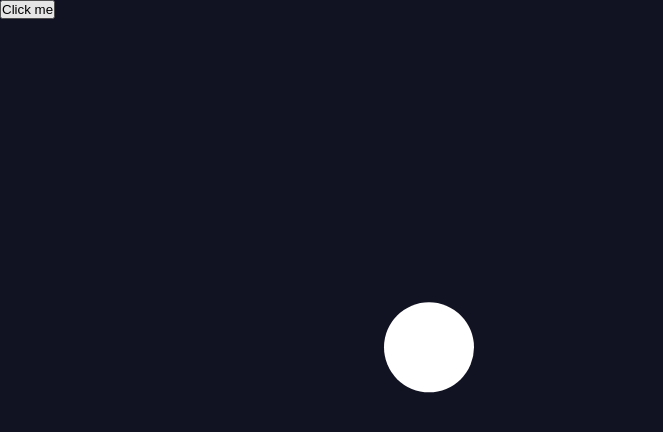
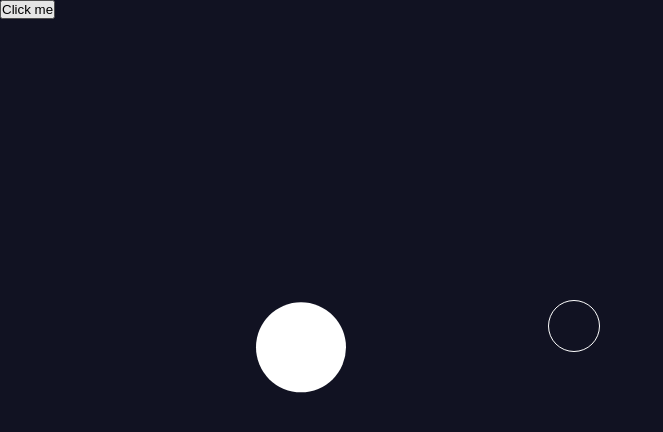
Before and after one commit to mohanamisra/nutopia, a React (Vite) app in the folder PitchyBird/: page / in a window 1280 px wide. Shown: the top 432 px of the page, without its empty margins (0-663 px from the left). Built offline with nearby package versions, Linux system fonts and the light colour scheme.

Commit message:
Resolving spacing issues

```diff
--- a/PitchyBird/src/App.jsx
+++ b/PitchyBird/src/App.jsx
@@ -83,6 +83,7 @@ function App() {
         <div className="app-container">
             {/*<Pipe innerRef = {pipeRef} gapPosition="300px" size="150px" pipePosition = {pipePos.current}/>*/}
             <Bird innerRef = {birdRef} position={birdPos.current} size="90px" />
+            <Seed position="200px" size = "50px"/>
             <button onClick={handleClick}>Click me</button>
         </div>
     )
--- a/PitchyBird/src/components/Bird.jsx
+++ b/PitchyBird/src/components/Bird.jsx
@@ -4,7 +4,7 @@ const Bird = ({innerRef, size, position}) => {
     const birdStyles = {
         container: {
             top: position,
-            left: '30%',
+            left: `${Math.max(50, window.innerWidth * 0.2)}px`,
             borderRadius: '50%',
             backgroundColor: "white",
             position: "absolute",
--- a/PitchyBird/src/components/Seed.jsx
+++ b/PitchyBird/src/components/Seed.jsx
@@ -1,8 +1,21 @@
 import React from 'react';
 
-const Seed = () => {
+const Seed = ({innerRef, size, position}) => {
+    const seedStyles = {
+        container: {
+            backgroundColor: "#111222",
+            borderRadius: "50%",
+            border: "1px solid white",
+            height: size,
+            width: size,
+            position: "absolute",
+            top: position,
+            left: "35%",
+            margin: "100px",
+        }
+    }
     return (
-        <div className = "seed-container">
+        <div className = "seed-container" style={seedStyles.container}>
 
         </div>
     );
```
